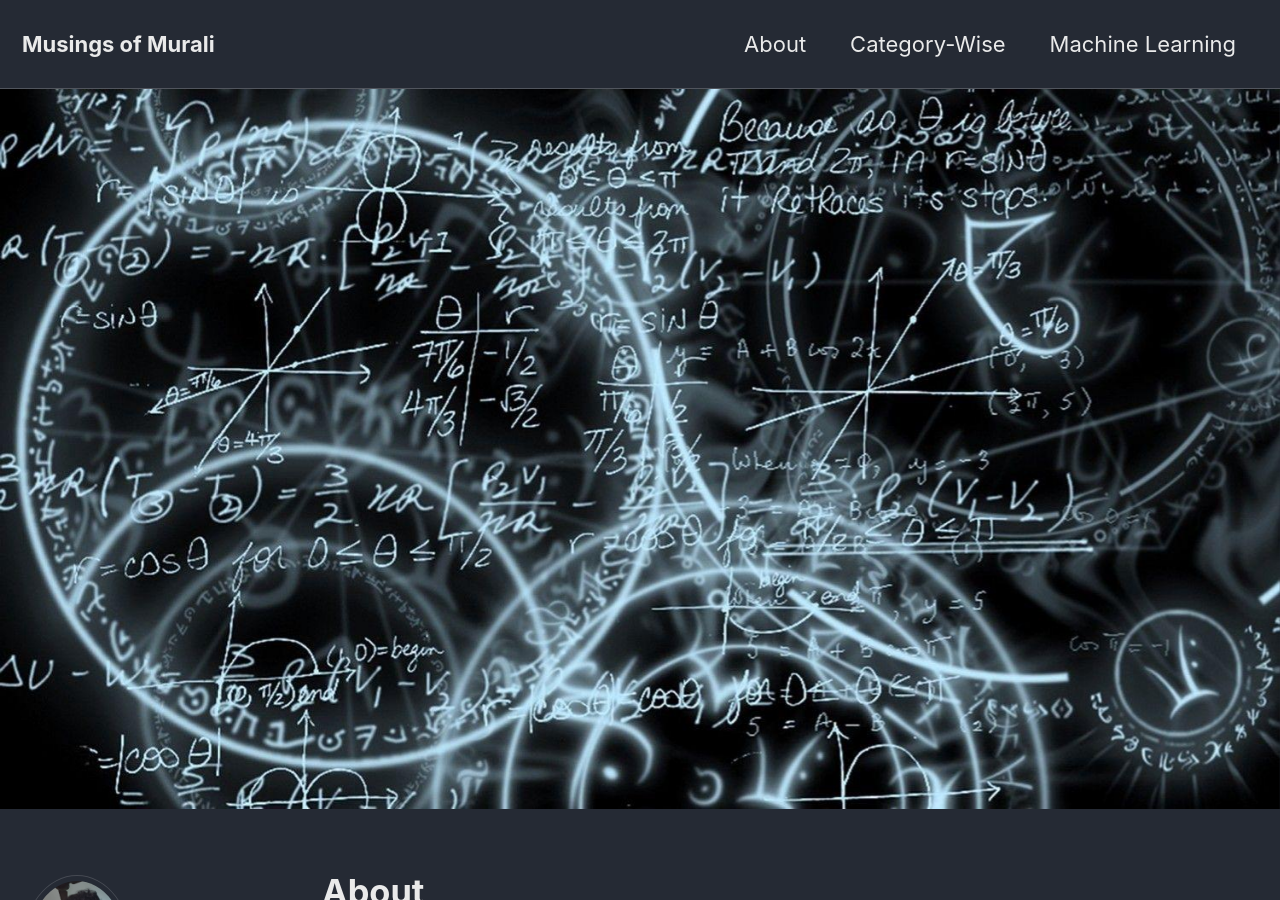
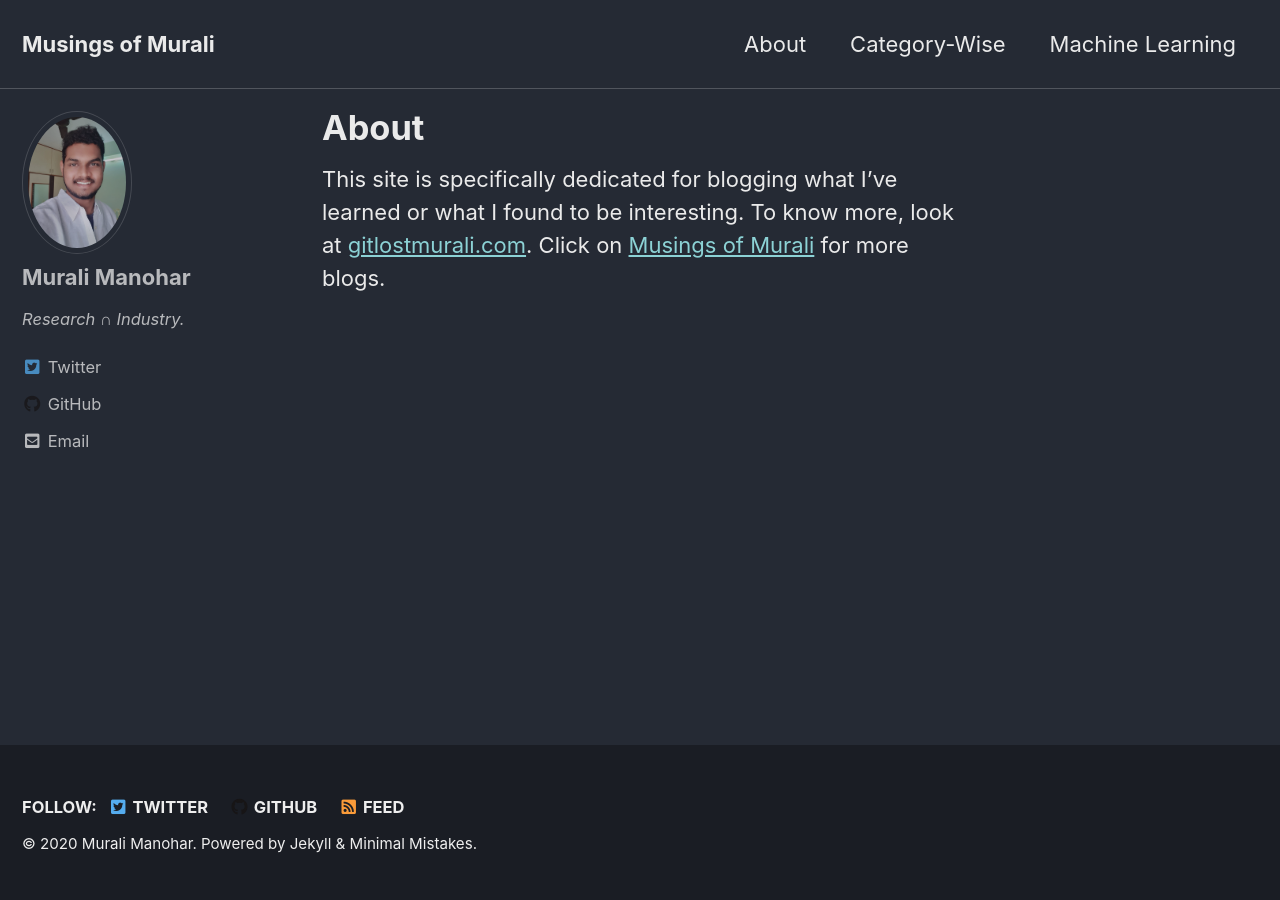
Before and after one commit to gitlost-murali/blogs, a Jekyll site: the page built from _pages/about.md, in a window 1280 px wide and 900 px high. Built offline with Jekyll 4.4.1, drawn with Linux system fonts in a browser that asks for light colours; cached includes are drawn as plain includes.

Commit message:
Removed image in about.md

```diff
--- a/_pages/about.md
+++ b/_pages/about.md
@@ -1,8 +1,8 @@
 ---
 title: "About"
 permalink: /about/
-header:
-    image: "/assets/images/math_eqs.jpg"
+# header:
+#     image: "/assets/images/math_eqs.jpg"
 ---
 
-This site is specifically dedicated for blogging what I've learned or what I found to be interesting. To know more, look at [gitlostmurali.com](https://gitlostmurali.com/)
+This site is specifically dedicated for blogging what I've learned or what I found to be interesting. To know more, look at [gitlostmurali.com](https://gitlostmurali.com/). Click on [Musings of Murali]({{ site.url }}) for more blogs.
```
